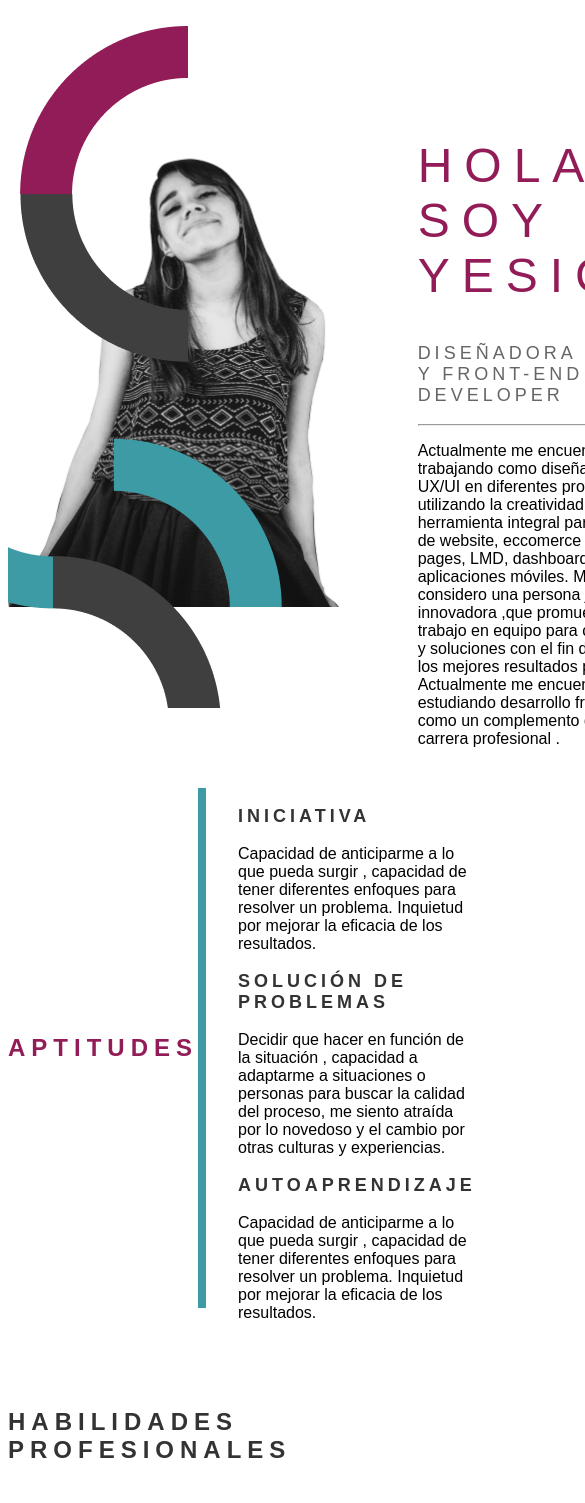
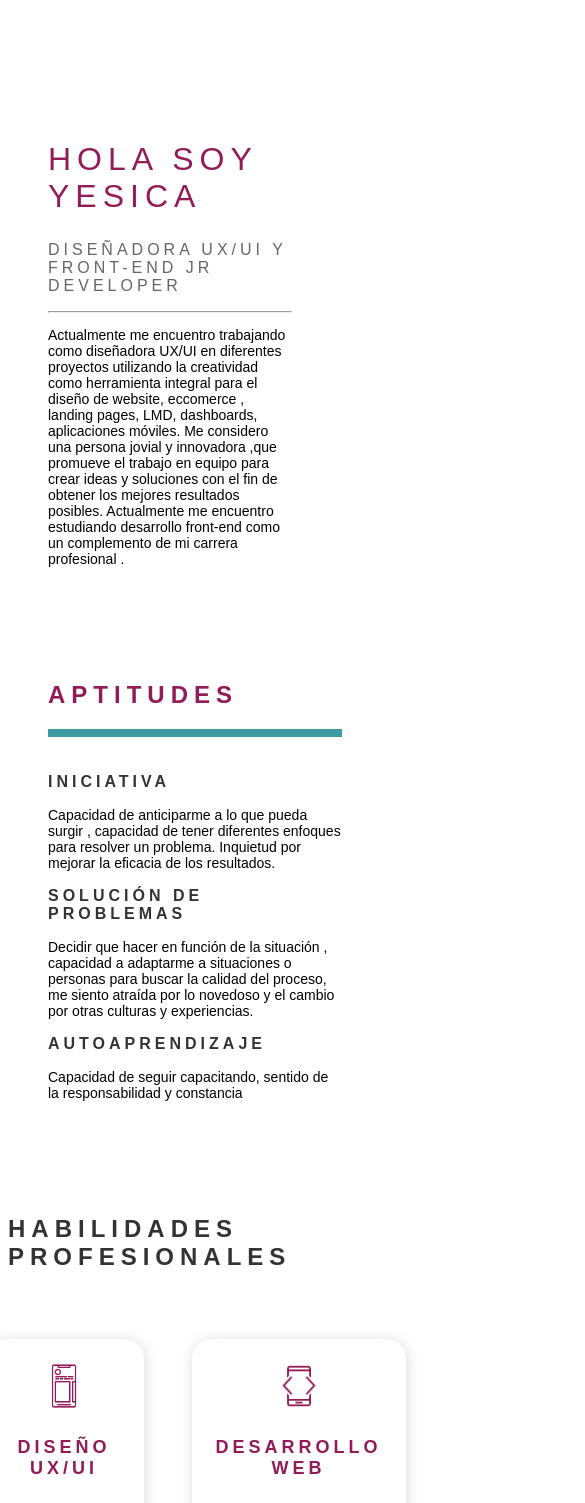
Before and after one commit to YesiMg18/portafolio, a React (Create React App) app: page / in a window 390 px wide. Shown: the top 1503 px of the page, 585 px wide, since content can reach past the window. Built offline with nearby package versions, Linux system fonts and the light colour scheme; a web font is replaced by a local one.

Commit message:
Responsive tablet

```diff
--- a/src/App.jsx
+++ b/src/App.jsx
@@ -46,7 +46,7 @@ function App() {
           </div>
           <div>
             <h3>AUTOAPRENDIZAJE</h3>
-            <p>Capacidad de anticiparme a lo que pueda surgir , capacidad de tener diferentes enfoques para resolver un problema. Inquietud por mejorar la eficacia de los resultados.</p>
+            <p>Capacidad de seguir capacitando, sentido de la responsabilidad y constancia</p>
           </div>
         </div>
       </section>
@@ -80,16 +80,12 @@ function App() {
         <img src={IdImage}/>
         <img src={XdImage}/>
         <img src={AeImage}/>
-        </div>
-       <div>
         <img src={FigmaImage}/>
         <img src={InImage}/>
         <img src={MiroImage}/>
         <img src={SublimeImage}/>
         <img src={NotionImage}/>
         <img src={SketchImage}/>
-        </div>
-       <div>
         <img src={VisualImage}/>
         <img src={JiraImage}/>
         </div>
--- a/src/App.scss
+++ b/src/App.scss
@@ -84,6 +84,10 @@
   }
 
   .imageSkills{
+    div{
+      display: grid;
+      grid-template-columns: 1fr 1fr 1fr 1fr 1fr 1fr;
+    }
     img{
       margin:24px;
       width: 70 px;
@@ -183,3 +187,82 @@
     }
   }
 }
+
+/*Mediaqueries*/
+
+@media screen and (max-width: 768px){
+  .aptitudesSection{
+    grid-template-columns: 1fr;
+    margin: 40px;
+    .aptitudesTitle{
+      justify-content: left;
+      border-bottom: 8px solid #3C9BA4;
+    }
+    .aptitudesText{
+      border: none;
+      margin: 20px 0px 40px 0px;
+      padding: 0px;
+      height: auto;
+      h3{
+        font-size: 16px;
+      }
+      p{
+        font-size: 14px;
+      }
+    }
+  }
+  .habilitiesSection{
+    .habilitiesCards{
+      margin: 24px;
+      grid-template-columns: 1fr 1fr;
+      div{
+        margin: 24px;
+        padding: 24px;
+      }
+      img{
+        width: 24px;
+      }
+    }
+  }
+  .skillSection{
+    .imageSkills{
+      div{
+        grid-template-columns: 1fr 1fr 1fr 1fr;
+      }
+    }
+  }
+  .academicSection{
+    grid-template-columns: 1fr;
+    height: auto;
+    background-position: -80px;
+    text-align: right;
+    margin:60px 0px;
+    .academicTitle{
+      justify-content: right;
+      margin: 40px 32px;
+    }
+    .academicText{
+      div{
+        margin: 32px 0;
+      }
+      display: flex;
+      flex-direction: column;
+      justify-content: right;
+      margin: 32px;
+
+    }
+  }
+  .contactSection{
+    .contactTitle{
+      margin: 24px 0;
+    }
+    .contactContainer{
+      grid-template-columns: 1fr;
+      margin: 24px 0;
+      .contactEmail{
+        justify-content: center;
+        margin-bottom: 32px;
+      }
+    }
+  }
+}
--- a/src/components/Experience.scss
+++ b/src/components/Experience.scss
@@ -25,3 +25,14 @@
         letter-spacing: 2px;
     }
 }
+
+/*Mediaqueries*/
+
+@media screen and (max-width: 768px){
+    .experienceSection{
+        margin-top: -40px;
+        .experienceJobs{
+           grid-template-columns: 1fr;
+        }
+    }
+}
--- a/src/components/Hero.scss
+++ b/src/components/Hero.scss
@@ -37,3 +37,32 @@
     }
 
 }
+
+/*Mediaqueries*/
+
+@media screen and (max-width: 768px){
+    .heroSection{
+        background-image: none;
+        grid-template-columns: 1fr;
+        height: auto;
+        .heroImage{
+            margin: 4px;
+            padding: 4px;
+            img{
+                display: none;
+            }
+        }
+        .heroText{
+            h1{
+                font-size: 32px;
+                letter-spacing: 6px;
+            }
+            .subtitleText{
+                font-size: 16px;
+            }
+            p{
+                font-size: 14px;
+            }
+        }
+    }
+}
--- a/src/components/Projects.scss
+++ b/src/components/Projects.scss
@@ -67,3 +67,13 @@
 
     }
 }
+
+/*Mediaqueries*/
+
+@media screen and (max-width: 768px){
+    .projectsSection{
+        .projectsContainer{
+            grid-template-columns: 1fr;
+        }
+    }
+}
```
